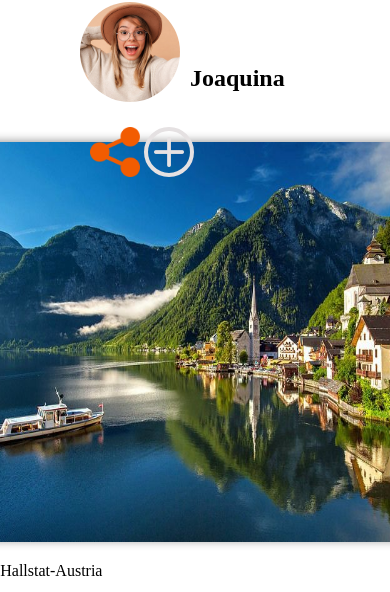
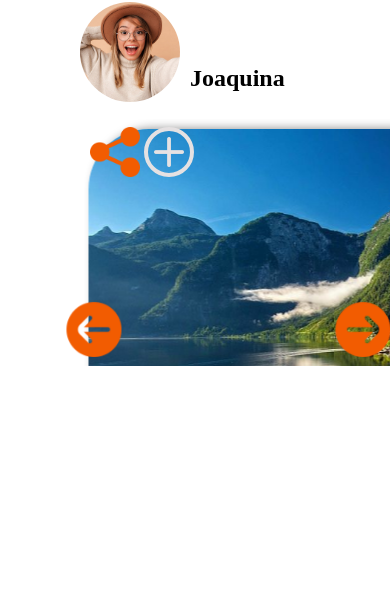
Before and after one commit to biosma/DEV-Test, a React (Create React App) app in the folder travelers/: page / in a window 390 px wide. Shown: the part 806-1398 px from the top of the page. Built offline with nearby package versions, Linux system fonts and the light colour scheme; a web font is replaced by a local one.

Commit message:
Todos los carrouseles funcionando, falta el responsive mobile y revisar las buenas practicas

```diff
--- a/travelers/src/Exp.js
+++ b/travelers/src/Exp.js
@@ -23,44 +23,44 @@ function Exp({imagenProfile, imagen}){
             />
             <h2 className="profile-name">{name}</h2>
         </div>
-{/*         <CarouselProvider className='slider-prov-exp'
+        <CarouselProvider className='slider-prov-exp'
           naturalSlideWidth={600}
           naturalSlideHeight={400}
           totalSlides={3}
         >
-          <ButtonBack><img
+          <ButtonBack className="exp-button-izq"><img
             className="slider-izq-exp"
             src={flechaizq}
             alt={`icono flecha izquierda`}
         /></ButtonBack>
-          <Slider className="slider">
-            <Slide className="slide"index={0}><img
+          <Slider className="slider-exp">
+            <Slide className="slide-exp"index={0}><img
             className="destiny-image"
             src={`./images/${imagen}.jpg`}
             alt={`Foto de ${imagen}`}
         /></Slide>
-            <Slide className="slide"index={1}><img
+            <Slide className="slide-exp"index={1}><img
             className="destiny-image"
             src={`./images/${imagen}.jpg`}
             alt={`Foto de ${imagen}`}
         /></Slide>
-            <Slide className="slide" index={2}><img
+            <Slide className="slide-exp" index={2}><img
             className="destiny-image"
             src={`./images/${imagen}.jpg`}
             alt={`Foto de ${imagen}`}
         /></Slide>
           </Slider>
-        <ButtonNext><img
+        <ButtonNext className="exp-button-der"><img
             className="slider-der-exp"
             src={flechader}
             alt={`icono flecha derecha`}
         /></ButtonNext>
-        </CarouselProvider> */}
-        <img
+        </CarouselProvider>
+        {/* <img
             className="destiny-image"
             src={`./images/${imagen}.jpg`}
             alt={`Foto de ${imagen}`}
-        />
+        /> */}
         <div className="exp-div">
             <p className="exp-title">Visitando {destiny}</p>
             <p className="price-card">$8.000,00</p>
--- a/travelers/src/styles/styles.css
+++ b/travelers/src/styles/styles.css
@@ -364,13 +364,32 @@ ul > li {
     padding-bottom: 50px;
 }
 .slider-prov-exp{
-    position: relative;
+    width: 800px;
+    height: 400px;
+    margin-bottom: 50px;
+    transform: translate(15%, -15%);
+}
+
+.exp-button-izq, .exp-button-der{
+    border: none;
+    z-index: 2;
+}
+.slide-exp{
+    z-index: 1;
 }
 .slider-der-exp, .slider-izq-exp{
     position: absolute;
     width: 55px;
     height: 55px;
-    top: 50%;
+    top: 55%;
+    z-index: 2;
+}
+.slider-izq-exp{
+    left: 2%;
+}
+
+.slider-der-exp{
+    right: 15%;
 }
 .profile-container{
     width: 100%;
@@ -402,6 +421,7 @@ ul > li {
     box-shadow: 5px -1px 10px 0px rgba(0,0,0,0.4);
     -webkit-box-shadow: 5px -1px 10px 0px rgba(0,0,0,0.4);
     -moz-box-shadow: 5px -1px 10px 0px rgba(0,0,0,0.4);
+    margin: 10px;
 }
 .exp-div{
     display: flex;
```
